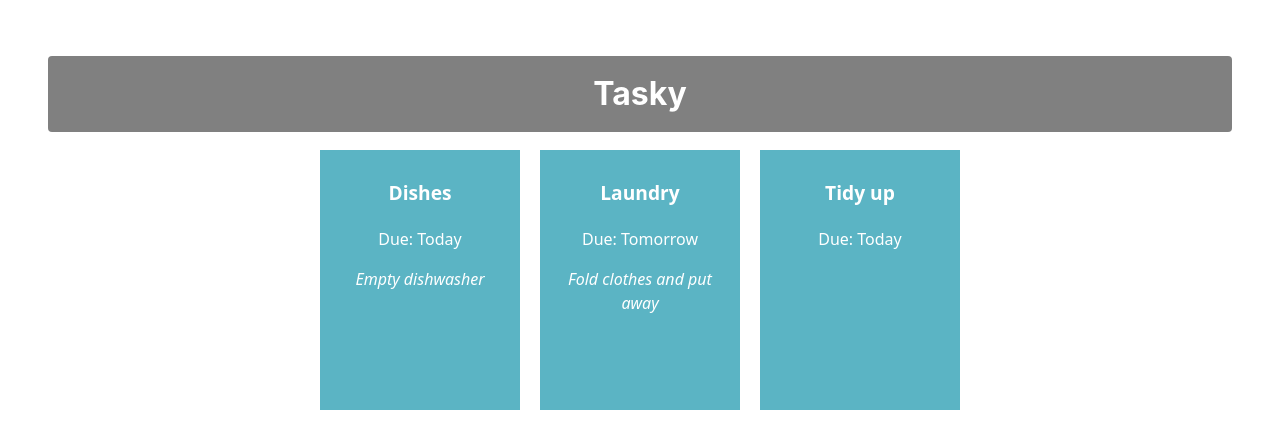
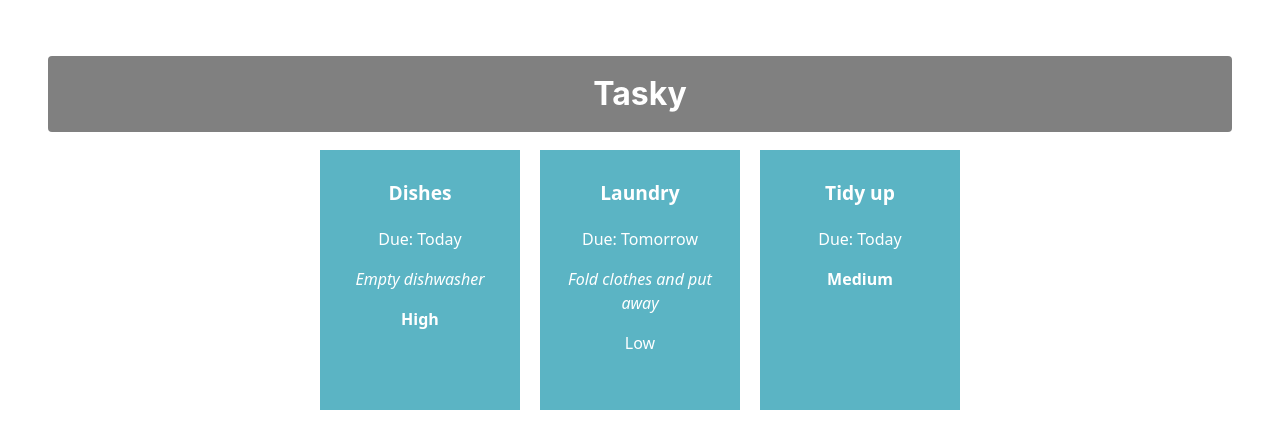
Before and after one commit to darraghsetu/react-basics-labs, a React (Vite) app in the folder first-app/: page / in a window 1280 px wide. Shown: the top 448 px of the page. Built offline with nearby package versions, Linux system fonts and the light colour scheme.

Commit message:
Added task priority levels

```diff
--- a/first-app/src/App.jsx
+++ b/first-app/src/App.jsx
@@ -5,9 +5,9 @@ import React, { useState } from 'react';
 function App() {
   const [ taskState, setTaskState ] = useState({
     tasks: [
-      { id: 1, title:"Dishes", description: "Empty dishwasher", deadline: "Today" },
-      { id: 2, title: "Laundry", description: "Fold clothes and put away", deadline: "Tomorrow" },
-      { id: 3, title: "Tidy up", deadline: "Today" }
+      { id: 1, title:"Dishes", description: "Empty dishwasher", deadline: "Today", priorityLevel: "High" },
+      { id: 2, title: "Laundry", description: "Fold clothes and put away", deadline: "Tomorrow", priorityLevel: "Low" },
+      { id: 3, title: "Tidy up", deadline: "Today", priorityLevel: "Medium" }
     ]
   });
 
@@ -21,6 +21,7 @@ function App() {
             title={task.title}
             description={task.description}
             deadline={task.deadline}
+            priorityLevel={task.priorityLevel}
           />
         ))}
     </div>
--- a/first-app/src/components/Task.jsx
+++ b/first-app/src/components/Task.jsx
@@ -1,11 +1,16 @@
 const Task = (props) => {
+    const lowPriority = props.priorityLevel === "Low"
 
     return (
-        <div className="card">
-	    <p className="title">{props.title}</p>
-	    <p>Due: {props.deadline}</p>
-	    <p className="description">{props.description}</p>
-	</div>
+      <div className="card">
+          <p className="title">{props.title}</p>
+          <p>Due: {props.deadline}</p>
+          <p className="description">{props.description}</p>
+          <p
+            className="priorityLevel"
+            style={{ fontWeight: lowPriority ? "normal" : "bold" }}
+          >{props.priorityLevel}</p>
+      </div>
     )
 }
 
```
